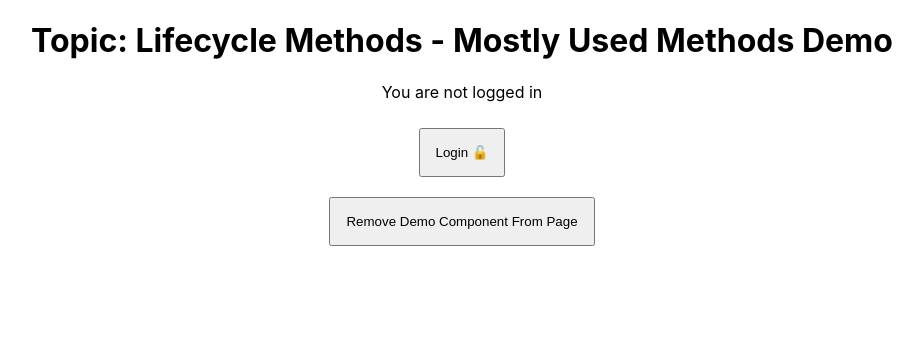
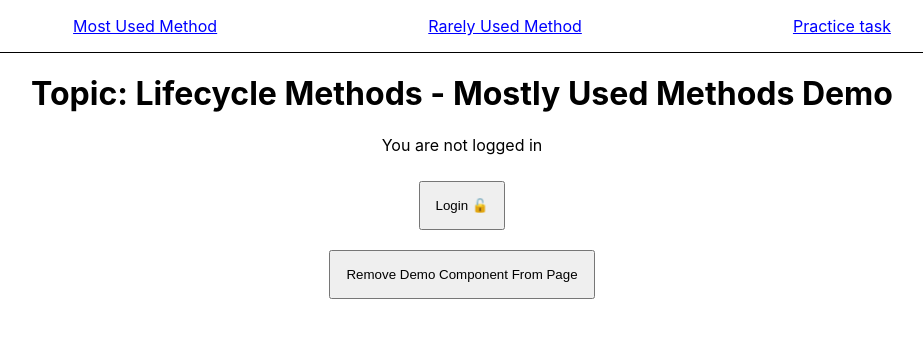
Before and after one commit to rotimi-best/react-lifecycle-methods-demo, a React (Create React App) app: page / in a window 1280 px wide. Shown: the top 338 px of the page, without its empty margins (178-1101 px from the left). Built offline with nearby package versions, Linux system fonts and the light colour scheme.

Commit message:
Make demo ready for deploy and public usage

```diff
--- a/src/App.css
+++ b/src/App.css
@@ -1,9 +1,5 @@
 .App {
   text-align: center;
-}
-
-.App-logo {
-  height: 40vmin;
 }
 
 .App-header {
@@ -25,3 +21,23 @@ button {
   margin: 10px 0;
   padding: 15px;
 }
+
+nav {
+  border-bottom: 1px solid black;
+  margin-bottom: 20px;
+}
+
+ul {
+  display: flex;
+  justify-content: space-evenly;
+}
+
+li {
+  list-style: none;
+  color: blue;
+  text-decoration: underline;
+}
+
+li:hover {
+  cursor: pointer;
+}
--- a/src/App.js
+++ b/src/App.js
@@ -1,15 +1,44 @@
 import React from "react";
 import MostlyUsed from "./components/MostlyUsed";
-// import RarelyUsed from "./components/RarelyUsed";
-// import PracticeTask from "./components/PracticeTask";
+import RarelyUsed from "./components/RarelyUsed";
+import PracticeTask from "./components/PracticeTask";
 import "./App.css";
 
+function Header({ setStep }) {
+  const handleClick = step => {
+    setStep(step)
+  };
+
+  return (
+    <nav>
+      <ul>
+        <li onClick={() => handleClick(1)}>Most Used Method</li>
+        <li onClick={() => handleClick(2)}>Rarely Used Method</li>
+        <li onClick={() => handleClick(3)}>Practice task</li>
+      </ul>
+    </nav>
+  )
+}
+
 function App() {
+  const [step, setStep] = React.useState(1);
+
+  const renderRightComponent = () => {
+    switch (step) {
+      case 1:
+        return <MostlyUsed />;
+      case 2:
+        return <RarelyUsed />;
+      default:
+        return <PracticeTask />;
+    }
+  }
+
+  console.clear();
   return (
     <div className="App">
-      <MostlyUsed />
-      {/* <RarelyUsed /> */}
-      {/* <PracticeTask /> */}
+      <Header setStep={setStep} />
+      {renderRightComponent()}
     </div>
   );
 }
--- a/src/components/MostlyUsed/Demo.js
+++ b/src/components/MostlyUsed/Demo.js
@@ -1,4 +1,5 @@
 import React, { Component } from "react";
+import log from '../../helpers/log';
 
 export default class Demo extends Component {
   constructor(props) {
@@ -9,42 +10,36 @@ export default class Demo extends Component {
       loggedIn: false
     };
 
-    console.log("1. Constructor - МОНТЕРОВАНИЕ");
-    console.log("==============================");
+    log('constructor');
   }
 
   /* ======================== MOUNTING = МОНТЕРОВАНИЕ======================= */
   componentDidMount() {
-    console.log("3. Component did mount - МОНТЕРОВАНИЕ");
-    console.log("==============================");
+    log('componentDidMount');
   }
 
   /* ======================== UPDATING = ОБНОВЛЕНИЕ======================= */
   componentDidUpdate(prevProps, prevState, snapshot) {
-    console.log("4. Component did update - ОБНОВЛЕНИЕ");
-    console.log("==============================");
+    log('componentDidUpdate');
   }
 
   /* ======================== UNMOUNTING = РАЗМОНТЕРОВАНИЕ======================= */
   componentWillUnmount() {
-    console.log("5. Component will unmount - РАЗМОНТЕРОВАНИЕ");
-    console.log("==============================");
+    log('componentWillUnmount');
   }
 
   handleClick = () => {
     // Send API request with axios or fetch to authenticate user
     // then update the state
-    console.log("Updating state..........");
-    console.log("==============================");
+    log('handleClick');
     this.setState({
       loggedIn: !this.state.loggedIn
     });
   };
 
   render() {
-    console.log("2. Render - МОНТЕРОВАНИЕ/ОБНОВЛЕНИЕ");
+    log('render');
     // console.log("Current state", this.state);
-    console.log("==============================");
 
     return (
       <div>
--- a/src/components/RarelyUsed/Demo.js
+++ b/src/components/RarelyUsed/Demo.js
@@ -1,4 +1,5 @@
 import React, { Component } from "react";
+import log from '../../helpers/log';
 
 export default class Demo extends Component {
   constructor(props) {
@@ -9,14 +10,12 @@ export default class Demo extends Component {
       loggedIn: false
     };
 
-    console.log("1. Constructor - МОНТЕРОВАНИЕ");
-    console.log("==============================");
+    log('constructor');
   }
 
   /* ======================== MOUNTING = МОНТЕРОВАНИЕ======================= */
   static getDerivedStateFromProps(props, state) {
-    console.log("2/5. Get derived state from props - МОНТЕРОВАНИЕ/ОБНОВЛЕНИЕ");
-    console.log("==============================");
+    log('getDerivedStateFromProps');
 
     // return {
     //     lesson: ":)",
@@ -28,21 +27,18 @@ export default class Demo extends Component {
   }
 
   componentDidMount() {
-    console.log("4. Component did mount - МОНТЕРОВАНИЕ");
-    console.log("==============================");
+    log('componentDidMount-r');
   }
 
   /* ======================== UPDATING = ОБНОВЛЕНИЕ======================= */
   shouldComponentUpdate(nextProps, nextState) {
-    console.log("6. Should component update - ОБНОВЛЕНИЕ");
-    console.log("==============================");
+    log('shouldComponentUpdate');
 
     return true;
   }
 
   getSnapshotBeforeUpdate(prevProps, prevState) {
-    console.log("8. Get snap shot before update - ОБНОВЛЕНИЕ");
-    console.log("==============================");
+    log('getSnapshotBeforeUpdate');
 
     const snapshot = "Some snapshot data";
 
@@ -50,30 +46,25 @@ export default class Demo extends Component {
   }
 
   componentDidUpdate(prevProps, prevState, snapshot) {
-    console.log("9. Component did update - ОБНОВЛЕНИЕ");
-    console.log("snapshot: ", snapshot);
-    console.log("==============================");
+    log('componentDidUpdate-r');
   }
 
   /* ======================== UNMOUNTING = РАЗМОНТЕРОВАНИЕ======================= */
   componentWillUnmount() {
-    console.log("8. Component will unmount - РАЗМОНТЕРОВАНИЕ");
-    console.log("==============================");
+    log('componentWillUnmount-r');
   }
 
   handleClick = () => {
     // Send API request with axios or fetch to authenticate user
     // then update the state
-    console.log("Updating state..........");
-    console.log("==============================");
+    log('handleClick');
     this.setState({
       loggedIn: !this.state.loggedIn
     });
   };
 
   render() {
-    console.log("3/7. Render - МОНТЕРОВАНИЕ/ОБНОВЛЕНИЕ");
-    console.log("==============================");
+    log('render');
 
     return (
       <div>
--- /dev/null
+++ b/src/helpers/log.js
@@ -0,0 +1,59 @@
+export default (methodName, snapshot) => {
+  switch (methodName) {
+    case 'constructor':
+      console.log("1. Constructor - МОНТЕРОВАНИЕ");
+      console.log("==============================");
+      break;
+    case 'componentDidMount':
+      console.log("3. Component did mount - МОНТЕРОВАНИЕ");
+      console.log("==============================\n\n\n\n");
+      break;
+    case 'componentDidMount-r':
+      console.log("4. Component did mount - МОНТЕРОВАНИЕ");
+      console.log("==============================\n\n\n\n");
+      break;
+    case 'shouldComponentUpdate':
+      console.log("6. Should component update - ОБНОВЛЕНИЕ");
+      console.log("==============================\n\n\n\n");
+      break;
+    case 'getSnapshotBeforeUpdate':
+      console.log("8. Get snap shot before update - ОБНОВЛЕНИЕ");
+      console.log("==============================");
+      break;
+    case 'componentDidUpdate':
+      console.log("4. Component did update - ОБНОВЛЕНИЕ");
+      console.log("==============================\n\n\n\n");
+      break;
+    case 'componentDidUpdate-r':
+      console.log("9. Component did update - ОБНОВЛЕНИЕ");
+      console.log("snapshot: ", snapshot);
+      console.log("==============================");
+      break;
+    case 'componentWillUnmount':
+      console.log("5. Component will unmount - РАЗМОНТЕРОВАНИЕ");
+      console.log("==============================\n\n\n\n");
+      break;
+    case 'componentWillUnmount-r':
+      console.log("8. Component will unmount - РАЗМОНТЕРОВАНИЕ");
+      console.log("==============================\n\n\n\n");
+      break;
+    case 'getDerivedStateFromProps':
+      console.log("2/5. Get derived state from props - МОНТЕРОВАНИЕ/ОБНОВЛЕНИЕ");
+      console.log("==============================");
+      break;
+    case 'handleClick':
+      console.log("[this.setState] Updating state..........");
+      console.log("==============================");
+      break;
+    case 'render':
+      console.log("2. Render - МОНТЕРОВАНИЕ/ОБНОВЛЕНИЕ");
+      console.log("==============================");
+      break;
+    case 'render-r':
+      console.log("3/7. Render - МОНТЕРОВАНИЕ/ОБНОВЛЕНИЕ");
+      console.log("==============================");
+      break;
+    default:
+      console.log("==============================");
+  }
+}
```
Also changed, not shown: src/components/MostlyUsed/Test.js (added, +56 -0 lines), 1 other file (tests, documents, lock files or other folders).
